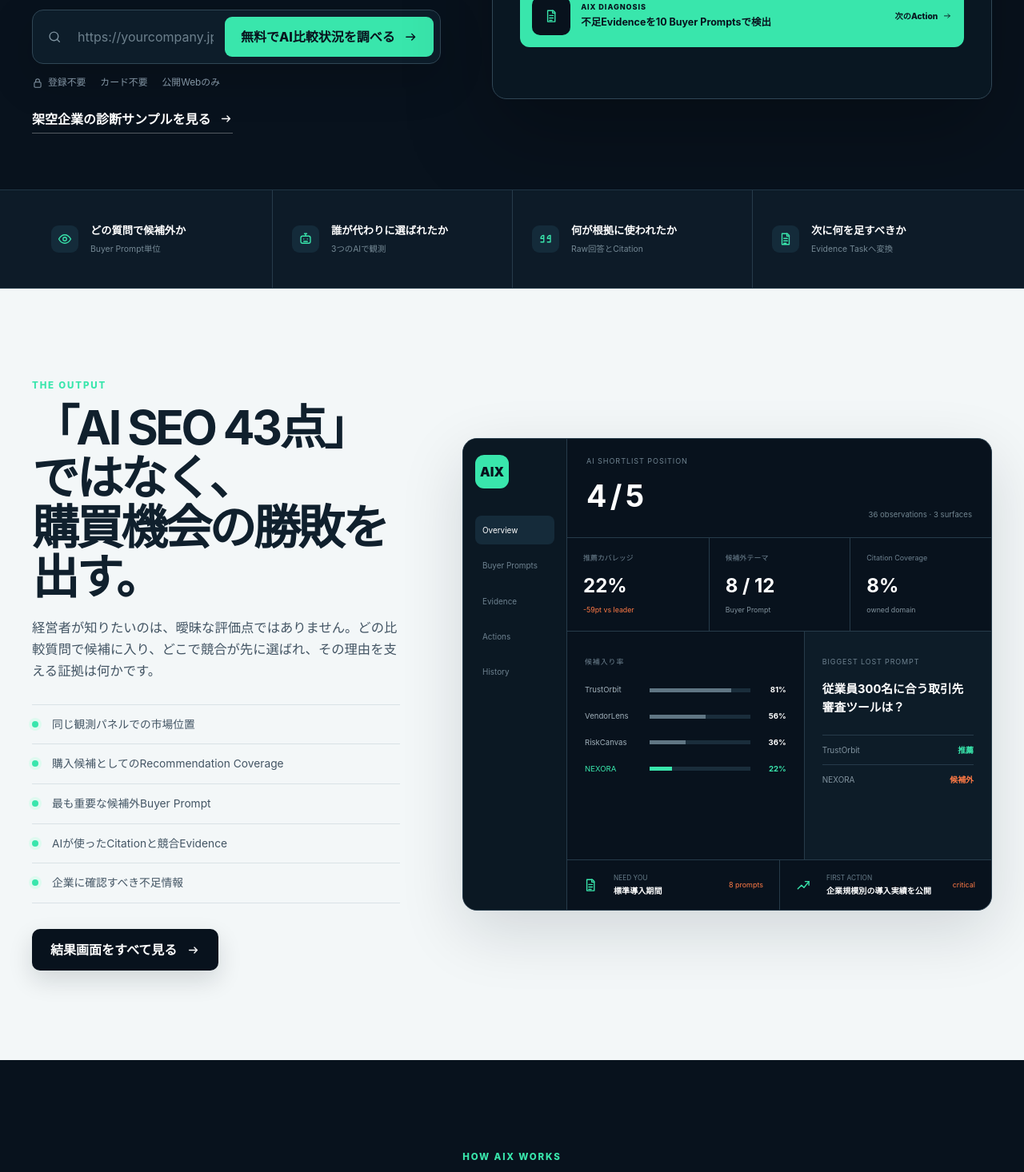
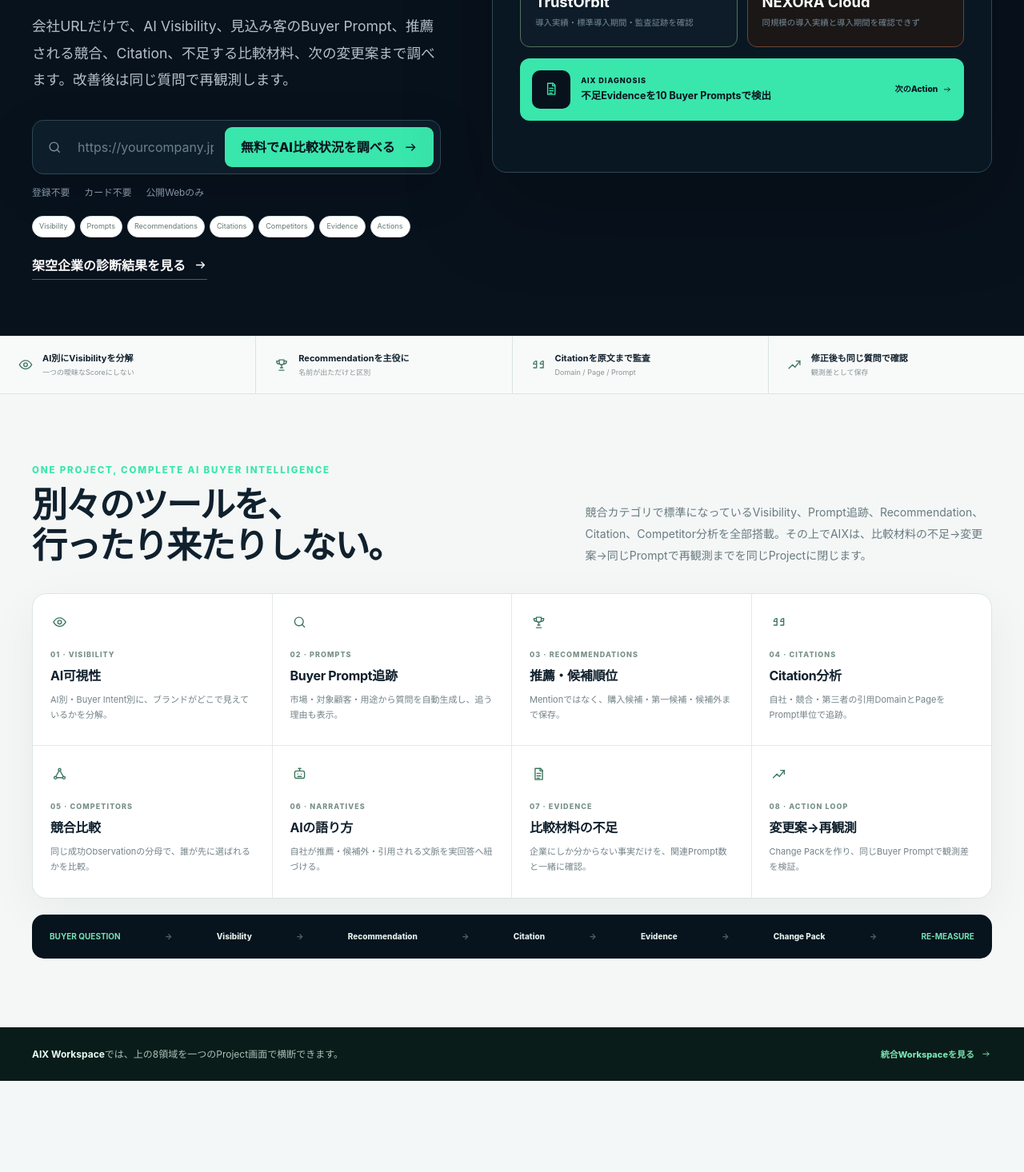
Before and after one commit to salve-de/AIX-next, a Next.js app: page / in a window 1280 px wide. Shown: the part 700-2166 px from the top of the page at 80% size. Built offline with nearby package versions, Linux system fonts and the light colour scheme; no server answers.

Commit message:
Reframe home around complete AI buyer intelligence OS

```diff
--- a/app/page.tsx
+++ b/app/page.tsx
@@ -3,7 +3,18 @@ import { ScanForm } from "@/components/scan-form";
 import { SiteFooter } from "@/components/site-footer";
 import { SiteHeader } from "@/components/site-header";
 import { HeroShortlistVisual, ProductOutputPreview, ProductProcessVisual, WatchTrendVisual } from "@/components/product-visuals";
-import { ArrowIcon, BotIcon, EvidenceIcon, EyeIcon, LockIcon, QuoteIcon, TrendIcon } from "@/components/icons";
+import { ArrowIcon, BotIcon, EvidenceIcon, EyeIcon, NetworkIcon, QuoteIcon, SearchIcon, SparkIcon, TrendIcon, TrophyIcon } from "@/components/icons";
+
+const modules = [
+  { icon: <EyeIcon />, label: "01 · VISIBILITY", title: "AI可視性", body: "AI別・Buyer Intent別に、ブランドがどこで見えているかを分解。" },
+  { icon: <SearchIcon />, label: "02 · PROMPTS", title: "Buyer Prompt追跡", body: "市場・対象顧客・用途から質問を自動生成し、追う理由も表示。" },
+  { icon: <TrophyIcon />, label: "03 · RECOMMENDATIONS", title: "推薦・候補順位", body: "Mentionではなく、購入候補・第一候補・候補外まで保存。" },
+  { icon: <QuoteIcon />, label: "04 · CITATIONS", title: "Citation分析", body: "自社・競合・第三者の引用DomainとPageをPrompt単位で追跡。" },
+  { icon: <NetworkIcon />, label: "05 · COMPETITORS", title: "競合比較", body: "同じ成功Observationの分母で、誰が先に選ばれるかを比較。" },
+  { icon: <BotIcon />, label: "06 · NARRATIVES", title: "AIの語り方", body: "自社が推薦・候補外・引用される文脈を実回答へ紐づける。" },
+  { icon: <EvidenceIcon />, label: "07 · EVIDENCE", title: "比較材料の不足", body: "企業にしか分からない事実だけを、関連Prompt数と一緒に確認。" },
+  { icon: <TrendIcon />, label: "08 · ACTION LOOP", title: "変更案→再観測", body: "Change Packを作り、同じBuyer Promptで観測差を検証。" },
+];
 
 export default function HomePage() {
   return <main>
@@ -11,42 +22,48 @@ export default function HomePage() {
     <section className="hero-section">
       <div className="shell hero-grid">
         <div className="hero-copy-block">
-          <p className="eyebrow">AI BUYER INTELLIGENCE</p>
-          <h1>AIの比較候補から、<br /><span>自社が落ちる理由を特定する。</span></h1>
-          <p className="hero-copy">会社URLだけで、見込み客がAIに聞く購買質問、先に選ばれる競合、使われたCitation、不足しているEvidenceを調べます。</p>
+          <div className="hero-highlight"><i />AI BUYER INTELLIGENCE OS</div>
+          <h1>AIが誰を薦め、<br /><span>なぜ自社を外すか。</span><br />全部ひとつで見る。</h1>
+          <p className="hero-copy">会社URLだけで、AI Visibility、見込み客のBuyer Prompt、推薦される競合、Citation、不足する比較材料、次の変更案まで調べます。改善後は同じ質問で再観測します。</p>
           <ScanForm />
-          <div className="hero-trust"><span><LockIcon />登録不要</span><span>カード不要</span><span>公開Webのみ</span></div>
-          <Link className="text-link" href="/result?sample=1">架空企業の診断サンプルを見る <ArrowIcon /></Link>
+          <div className="hero-trust"><span>登録不要</span><span>カード不要</span><span>公開Webのみ</span></div>
+          <div className="all-one-line"><span>Visibility</span><span>Prompts</span><span>Recommendations</span><span>Citations</span><span>Competitors</span><span>Evidence</span><span>Actions</span></div>
+          <Link className="text-link" href="/result?sample=1">架空企業の診断結果を見る <ArrowIcon /></Link>
         </div>
         <HeroShortlistVisual />
       </div>
     </section>
 
-    <section className="signal-strip"><div className="shell signal-grid"><article><EyeIcon /><div><strong>どの質問で候補外か</strong><small>Buyer Prompt単位</small></div></article><article><BotIcon /><div><strong>誰が代わりに選ばれたか</strong><small>3つのAIで観測</small></div></article><article><QuoteIcon /><div><strong>何が根拠に使われたか</strong><small>Raw回答とCitation</small></div></article><article><EvidenceIcon /><div><strong>次に何を足すべきか</strong><small>Evidence Taskへ変換</small></div></article></div></section>
+    <section className="proof-strip-v3"><article><EyeIcon /><div><strong>AI別にVisibilityを分解</strong><small>一つの曖昧なScoreにしない</small></div></article><article><TrophyIcon /><div><strong>Recommendationを主役に</strong><small>名前が出ただけと区別</small></div></article><article><QuoteIcon /><div><strong>Citationを原文まで監査</strong><small>Domain / Page / Prompt</small></div></article><article><TrendIcon /><div><strong>修正後も同じ質問で確認</strong><small>観測差として保存</small></div></article></section>
+
+    <section className="platform-section">
+      <div className="shell">
+        <div className="platform-head"><div><p className="eyebrow">ONE PROJECT, COMPLETE AI BUYER INTELLIGENCE</p><h2>別々のツールを、<br />行ったり来たりしない。</h2></div><p>競合カテゴリで標準になっているVisibility、Prompt追跡、Recommendation、Citation、Competitor分析を全部搭載。その上でAIXは、比較材料の不足→変更案→同じPromptで再観測までを同じProjectに閉じます。</p></div>
+        <div className="platform-grid">{modules.map((item) => <article key={item.label}>{item.icon}<span>{item.label}</span><h3>{item.title}</h3><p>{item.body}</p></article>)}</div>
+        <div className="platform-loop"><b>BUYER QUESTION</b><i>→</i><span>Visibility</span><i>→</i><span>Recommendation</span><i>→</i><span>Citation</span><i>→</i><span>Evidence</span><i>→</i><span>Change Pack</span><i>→</i><b>RE-MEASURE</b></div>
+      </div>
+    </section>
+
+    <section className="workspace-preview-band"><div className="shell"><p><strong>AIX Workspace</strong>では、上の8領域を一つのProject画面で横断できます。</p><Link href="/workspace?sample=1">統合Workspaceを見る <ArrowIcon /></Link></div></section>
 
     <section className="section section-light">
       <div className="shell split-section">
-        <div className="section-copy"><p className="eyebrow">THE OUTPUT</p><h2>「AI SEO 43点」ではなく、<br />購買機会の勝敗を出す。</h2><p>経営者が知りたいのは、曖昧な評価点ではありません。どの比較質問で候補に入り、どこで競合が先に選ばれ、その理由を支える証拠は何かです。</p><ul className="check-list"><li>同じ観測パネルでの市場位置</li><li>購入候補としてのRecommendation Coverage</li><li>最も重要な候補外Buyer Prompt</li><li>AIが使ったCitationと競合Evidence</li><li>企業に確認すべき不足情報</li></ul><Link className="button button-dark" href="/result?sample=1">結果画面をすべて見る <ArrowIcon /></Link></div>
+        <div className="section-copy"><p className="eyebrow">THE OUTPUT</p><h2>「AI SEO 43点」ではなく、<br />購買質問ごとの勝敗を出す。</h2><p>経営者が知りたいのは抽象的な総合点ではありません。どの質問で購入候補に入り、誰に負け、どの引用元・比較材料が判断に使われたかです。</p><ul className="check-list"><li>Recommendation / Mention / Citationを分離</li><li>OpenAI・Gemini・Perplexityの生回答</li><li>競合CoverageとFirst Choice</li><li>Promptを追う理由とBuyer Intent</li><li>不足する比較材料と最優先Action</li></ul><Link className="button button-dark" href="/result?sample=1">無料結果の完成形を見る <ArrowIcon /></Link></div>
         <ProductOutputPreview />
       </div>
     </section>
 
-    <section className="section section-deep">
-      <div className="shell"><div className="section-heading centered"><p className="eyebrow">HOW AIX WORKS</p><h2>URLから、次の一手まで。</h2><p>ユーザーにPromptや競合を設定させず、同じ購買場面を自動で組み立てます。</p></div><ProductProcessVisual /></div>
+    <section className="difference-section">
+      <div className="shell difference-grid"><div className="difference-copy"><p className="eyebrow">WHY AIX</p><h2>監視だけでも、<br />コンテンツ生成だけでもない。</h2><p>AI Visibility市場はすでに成熟し始めています。だから「Promptを追えます」だけでは価値になりません。AIXは標準機能を持った上で、意思決定と実行の距離を短くします。</p><p className="research-note">※AIXは独自の実ユーザーPrompt Volumeデータを保有しているとは主張しません。Promptは市場・顧客・用途・比較条件から構成し、追跡理由を明示します。</p></div><div className="difference-table"><header><span>比較軸</span><span>一般的な監視</span><span>AIX</span></header><article><strong>開始設定</strong><span>Prompt/競合を設定</span><span className="aix-win">URLから自動構成</span></article><article><strong>主要単位</strong><span>Visibility Score</span><span className="aix-win">Buyer Promptの勝敗</span></article><article><strong>監査性</strong><span>集計中心</span><span className="aix-win">Raw回答・Citation・分母</span></article><article><strong>次の行動</strong><span>Recommendation</span><span className="aix-win">Evidence → Change Pack</span></article><article><strong>改善確認</strong><span>全体推移</span><span className="aix-win">対象Promptを再観測</span></article></div></div>
     </section>
 
-    <section className="section section-light">
-      <div className="shell split-section watch-split">
-        <WatchTrendVisual />
-        <div className="section-copy"><p className="eyebrow">NOT A ONE-TIME REPORT</p><h2>一回の診断で終わらず、<br />同じ市場を追い続ける。</h2><p>固定Core Promptを週次で再測定します。質問を入れ替えて数値を良く見せず、候補入り、候補外、Citation、競合、新しいEvidence不足を同じ条件で比較します。</p><div className="watch-value-list"><article><TrendIcon /><div><strong>Before → Now</strong><small>同じPanelだけを比較</small></div></article><article><EvidenceIcon /><div><strong>Need You</strong><small>企業しか知らない事実だけ確認</small></div></article><article><ArrowIcon /><div><strong>First Action</strong><small>次に直す一件へ絞る</small></div></article></div><Link className="button button-dark" href="/watch?sample=1">Watch画面を見る <ArrowIcon /></Link></div>
-      </div>
-    </section>
+    <section className="section section-deep"><div className="shell"><div className="section-heading centered"><p className="eyebrow">CLOSED LOOP</p><h2>URLから、直して、もう一度測るまで。</h2><p>ユーザーに最初から大量設定を要求しません。AIXが市場を作り、企業にしか分からない事実だけを後から聞きます。</p></div><ProductProcessVisual /></div></section>
 
-    <section className="section pricing-preview-section">
-      <div className="shell pricing-preview-grid"><div><p className="eyebrow">START WITH THE LOSS</p><h2>問題と根拠までは無料。<br />追い続ける部分から有料。</h2><p>無料結果を見た後に、14日間のWatchをカードなしで開始できます。無料期間から自動課金へは移行しません。</p><Link className="text-link light-link" href="/pricing">料金と測定範囲を確認 <ArrowIcon /></Link></div><article className="price-card"><span>FOUNDER WATCH</span><strong>¥29,800<small> / 月・税別</small></strong><ul><li>固定Core Prompt 50件</li><li>OpenAI・Gemini・Perplexity</li><li>各3回・週次観測</li><li>全回答・Citation・Evidence Task</li><li>12か月履歴</li></ul><a className="button button-accent" href="#scan">まず無料で診断 <ArrowIcon /></a></article></div>
-    </section>
+    <section className="section section-light"><div className="shell split-section watch-split"><WatchTrendVisual /><div className="section-copy"><p className="eyebrow">STABLE CORE + ROTATING DISCOVERY</p><h2>追跡と探索を、<br />意図的に分ける。</h2><p>有料Watchは固定Core 50件を3 AI × 3回で毎週再観測。新しい機会を探すDiscovery 20件も別Panelで実行し、トレンドには混ぜません。</p><div className="watch-value-list"><article><TrendIcon /><div><strong>Stable Core</strong><small>同じ質問だけで推移比較</small></div></article><article><SparkIcon /><div><strong>Rotating Discovery</strong><small>新しい購買場面を探索</small></div></article><article><EvidenceIcon /><div><strong>Change → Re-measure</strong><small>対象Promptだけ再検証</small></div></article></div><Link className="button button-dark" href="/watch?sample=1">Weekly Briefを見る <ArrowIcon /></Link></div></div></section>
 
-    <section className="section final-scan-section"><div className="shell final-scan"><p className="eyebrow">FREE MARKET SCAN</p><h2>自社がAIの候補に入っているか、<br />URL一つで確認する。</h2><p>結果を見るまで登録もカードも不要です。</p><ScanForm compact /></div></section>
+    <section className="section pricing-preview-section"><div className="shell pricing-preview-grid"><div><p className="eyebrow">COMMERCIAL MODEL</p><h2>問題と根拠までは無料。<br />市場を追い続ける部分から有料。</h2><p>無料結果を見てから14日Watchへ。カードは不要で、自動課金もしません。価値を確認してからFounder Watchへ移れます。</p><Link className="text-link light-link" href="/pricing">料金と測定範囲を確認 <ArrowIcon /></Link></div><article className="price-card"><span>FOUNDER WATCH</span><strong>¥29,800<small> / 月・税別</small></strong><ul><li>50固定Core + 20 Discovery</li><li>OpenAI・Gemini・Perplexity</li><li>各3回・週次観測</li><li>Visibility / Prompt / Citation / Competitor</li><li>Evidence / Change Pack / 再観測</li><li>12か月Core履歴</li></ul><a className="button button-accent" href="#scan">候補外になる質問を無料で調べる <ArrowIcon /></a></article></div></section>
+
+    <section className="section final-scan-section"><div className="shell final-scan"><p className="eyebrow">FREE AI BUYER MARKET SCAN</p><h2>AIが誰を薦め、<br />自社をどこで外すか調べる。</h2><p>結果を見るまで登録もカードも不要です。</p><ScanForm compact /></div></section>
     <SiteFooter />
   </main>;
 }
```
